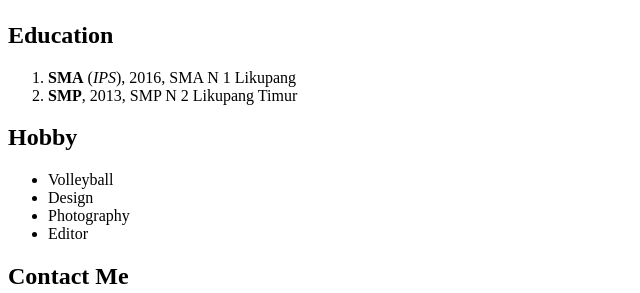
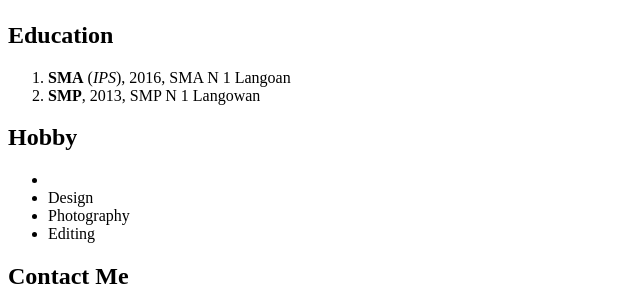
Before and after one commit to Nehemia11/Webpro, a plain HTML site: page lthan quiz/exam 1.html in a window 1280 px wide. Shown: the part 321-614 px from the top of the page, without its empty margins (0-640 px from the left). Drawn offline with Linux system fonts and the light colour scheme.

Commit message:
Update exam 1.html

```diff
--- a/lthan quiz/exam 1.html
+++ b/lthan quiz/exam 1.html
@@ -22,17 +22,17 @@
     <div id="Education">
         <h2>Education</h2>
         <ol>
-            <li><strong>SMA</strong> (<em>IPS</em>), 2016, SMA N 1 Likupang</li>
-            <li><strong>SMP</strong>, 2013, SMP N 2 Likupang Timur</li>
+            <li><strong>SMA</strong> (<em>IPS</em>), 2016, SMA N 1 Langoan</li>
+            <li><strong>SMP</strong>, 2013, SMP N 1 Langowan</li>
         </ol>
     </div>
     <div id="Hobby">
         <h2>Hobby</h2>
         <ul>
-            <li>Volleyball</li>
+            <li></li>
             <li>Design</li>
             <li>Photography</li>
-            <li>Editor</li>
+            <li>Editing</li>
         </ul>
     </div>
     <div id="Contact">
```
